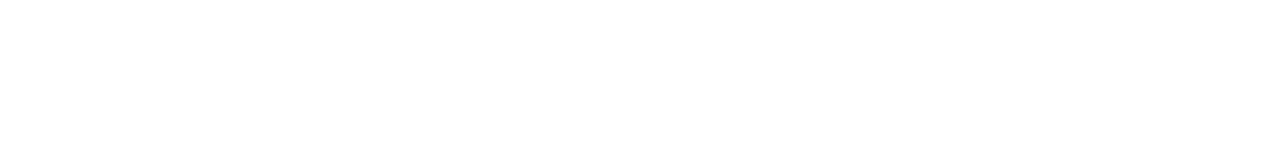
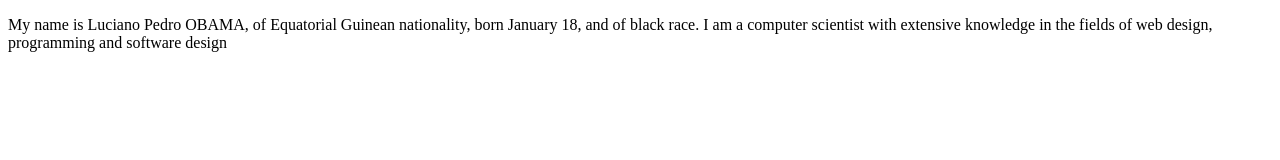
Before and after one commit to Baragatti23/git-mon-cv, a plain HTML site: page index.html in a window 1280 px wide. Drawn offline with Linux system fonts and the light colour scheme.

Commit message:
mise en place de la section description

```diff
--- a/index.html
+++ b/index.html
@@ -8,6 +8,10 @@
     <link rel="stylesheet" href="style.css">
 </head>
 <body>
-
+    <section class="description">
+        <p>My name is Luciano Pedro OBAMA, of Equatorial Guinean nationality, born January 18, and
+            of black race. I am a computer scientist with extensive knowledge in the fields of web design,
+            programming and software design</p>
+    </section>
 </body>
 </html>
```
